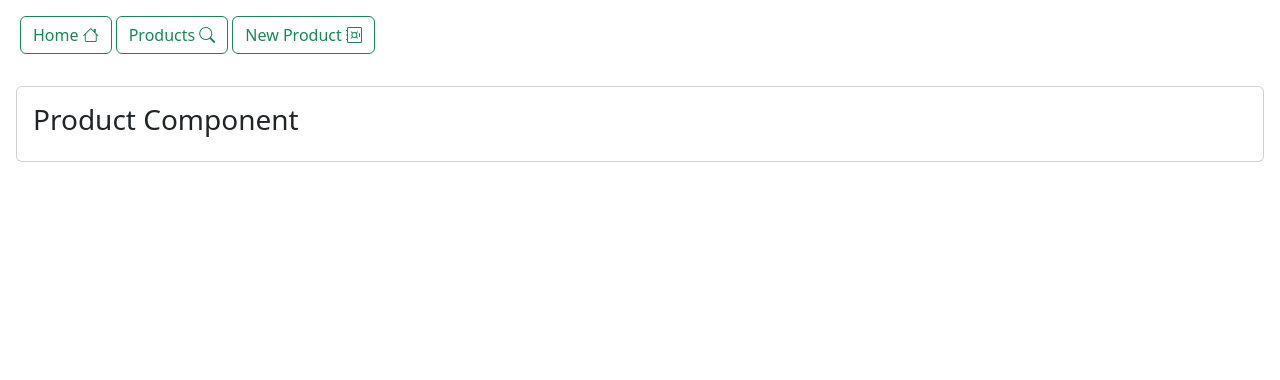
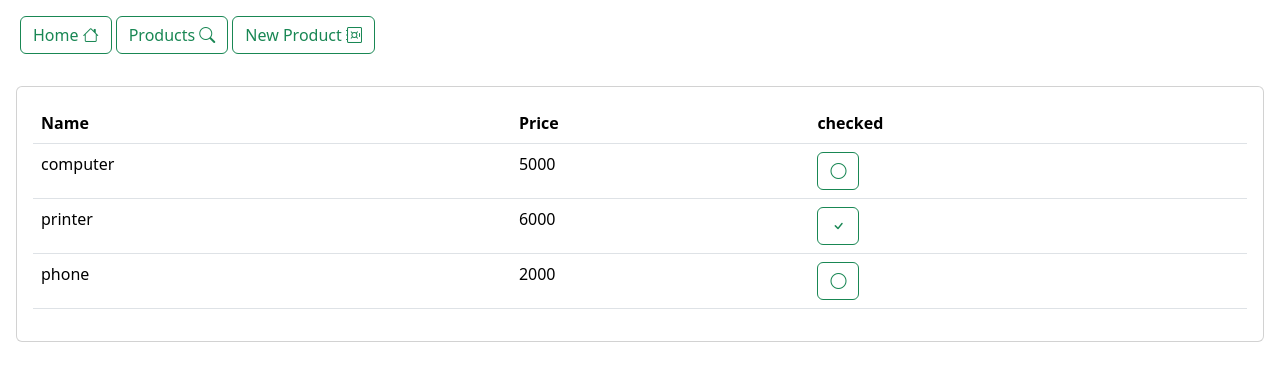
Before and after one commit to Ayman-Guaiche/AngularPracticeApp, an Angular app: page /products in a window 1280 px wide. Shown: the top 380 px of the page. Built offline with nearby package versions, Linux system fonts and the light colour scheme.

Commit message:
create product design

```diff
--- a/package.json
+++ b/package.json
@@ -20,6 +20,7 @@
     "@angular/router": "^16.1.0",
     "bootstrap": "^5.3.2",
     "bootstrap-icons": "^1.11.3",
+    "json-server": "^1.0.0-alpha.23",
     "rxjs": "~7.8.0",
     "tslib": "^2.3.0",
     "zone.js": "~0.13.0"
--- a/src/app/products/products.component.html
+++ b/src/app/products/products.component.html
@@ -1,7 +1,24 @@
 <div class="p-3">
     <div class="card">
         <div class="card-body">
-            <h3>Product Component</h3>
+            <table class="table">
+                <thead>
+                    <tr>
+                        <th>Name</th>
+                        <th>Price</th>
+                        <th>checked</th>
+                    </tr>
+                </thead>
+                <tbody>
+                    <tr *ngFor="let product of products">
+                        <td>{{product.name}}</td>
+                        <td>{{product.price}}</td>
+                        <td><button (click)="handleCheckProduct(product)" class="btn btn-outline-success ">
+                            <i [class] = "product.checked?'bi bi-check':'bi bi-circle'"></i>
+                        </button></td>
+                    </tr>
+                </tbody>
+            </table>
         </div>
     </div>
 
--- a/src/app/products/products.component.ts
+++ b/src/app/products/products.component.ts
@@ -6,5 +6,12 @@ import { Component } from '@angular/core';
   styleUrls: ['./products.component.css']
 })
 export class ProductsComponent {
-
+handleCheckProduct(product: any) {
+    product.checked = !product.checked;
 }
+  products : Array<any> = [
+    {id : 1, name : "computer" , price : 5000 , checked: false},
+    {id : 2, name : "printer" , price : 6000 , checked: true},
+    {id : 3, name : "phone" , price : 2000 , checked: false}
+  ]
+}
```
Also changed, not shown: 1 other file (tests, documents, lock files or other folders).
